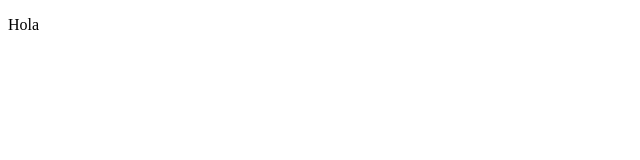
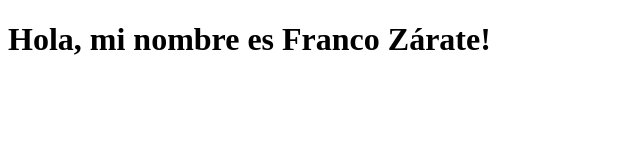
Before and after one commit to FrancoZ171/proyecto_front_end, a plain HTML site: page index.html in a window 1280 px wide. Shown: the whole page, without its empty margins (0-640 px from the left). Drawn offline with Linux system fonts and the light colour scheme.

Commit message:
Mi primer proyecto HTML

```diff
--- a/index.html
+++ b/index.html
@@ -1,8 +1,9 @@
 <!DOCTYPE html>
 <html>
-
-
-<p>Hola</p>
-
-
+<head>
+ <title>Mi primer proyecto HTML</title>
+</head>
+<body>
+ <h1>Hola, mi nombre es Franco Zárate!</h1>
+</body>
 </html>
```
